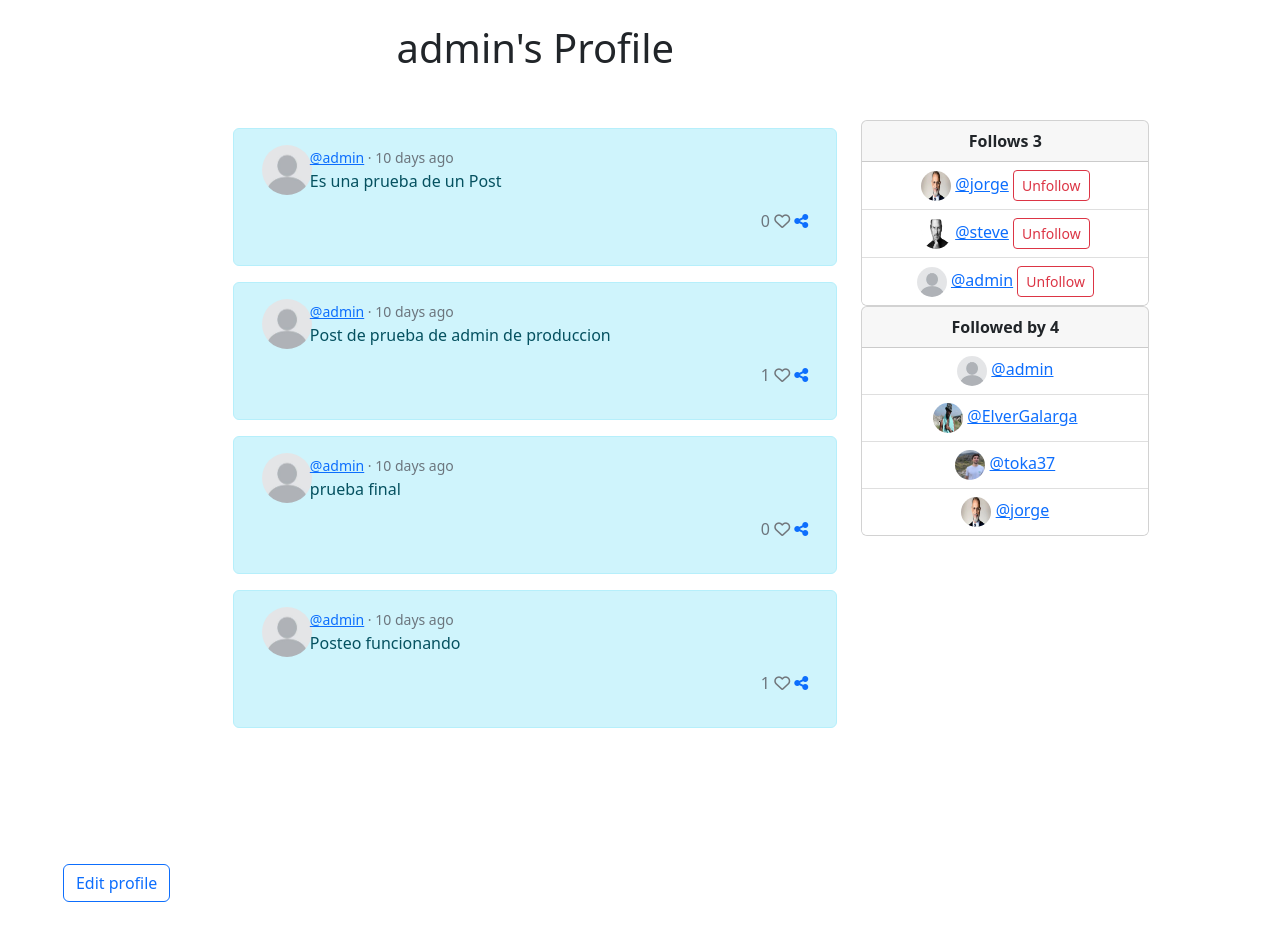
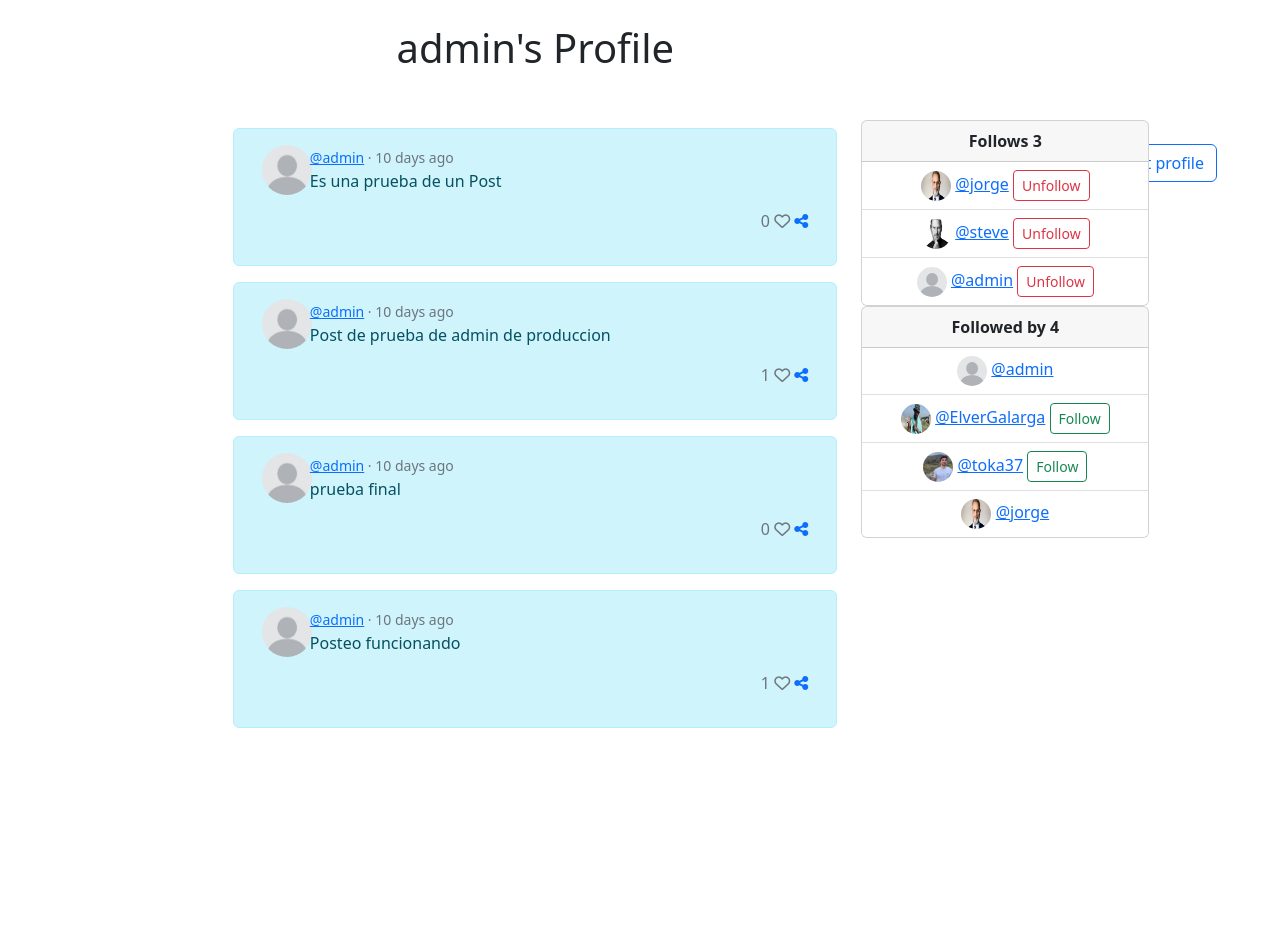
Before and after one commit to tomytoka/Django-Basic-Twitter, a Django app: page /profile/1 in a window 1280 px wide. Shown: the part 60-986 px from the top of the page. After the commit the page ends 788 px from the top, so only its background shows below. Run offline with Django 4.2, Linux system fonts and the light colour scheme; a user stored in the database is signed in; data comes from the database, SQL or seed files in the repository; both versions use the stored data as it was after the commit; some libraries are stand-ins or nearby versions.

Commit message:
added a follow and un follow function from profile

```diff
--- a/social/musker/templates/profile.html
+++ b/social/musker/templates/profile.html
@@ -45,7 +45,7 @@
               {%endfor%}
            {%endif%}
         </div>
-        <div class="col-3">
+        <div class="col-2">
           </br>
           </br>
           {%if profile.profile_image%}
@@ -102,11 +102,16 @@
                     {%else%}
                     <img src="{%static 'images/default-picture.jpeg'%}" class="rounded-circle" width="30" height="30" alt="{{profiles.user.username}}">
                     {%endif%}
-                    <a href="{%url 'profile' following.user.id%}">@{{following}}</a></li>
+                    <a href="{%url 'profile' following.user.id%}">@{{following}}</a>
+                    {%if following in profile.follows.all %}
+                    {%else%}
+                    <a href="{%url 'follow' following.user.id%}"><button class="btn btn-outline-success btn-sm" >Follow</button></button></a>
+                    {%endif%}
+                  </li>
+
                   {%endfor%}
                 </ul>
               </div>
-            </br>
         </div>
         <div class="col-2" >
         </br></br>
--- a/social/musker/urls.py
+++ b/social/musker/urls.py
@@ -13,4 +13,5 @@ urlpatterns = [
     path('post_like/<int:pk>',views.post_like,name="post_like"),
     path('post_detail/<int:pk>',views.post_detail,name="post_detail"),
     path('unfollow/<int:pk>',views.unfollow, name="unfollow"),
+    path('follow/<int:pk>',views.follow, name="follow"),
 ]
--- a/social/musker/views.py
+++ b/social/musker/views.py
@@ -54,6 +54,16 @@ def unfollow(request,pk):
     if request.user.is_authenticated:
         profile=Profile.objects.get(user_id=pk)
         request.user.profile.follows.remove(profile)
+        request.user.profile.save()
+        return redirect(request.META.get("HTTP_REFERER"))
+    else:
+        messages.success(request,("You must be logged."))
+        return redirect(request.META.get("HTTP_REFERER"))
+
+def follow(request,pk):
+    if request.user.is_authenticated:
+        profile=Profile.objects.get(user_id=pk)
+        request.user.profile.follows.add(profile)
         request.user.profile.save()
         return redirect(request.META.get("HTTP_REFERER"))
     else:
```
Also changed, not shown: social/db.sqlite3.
